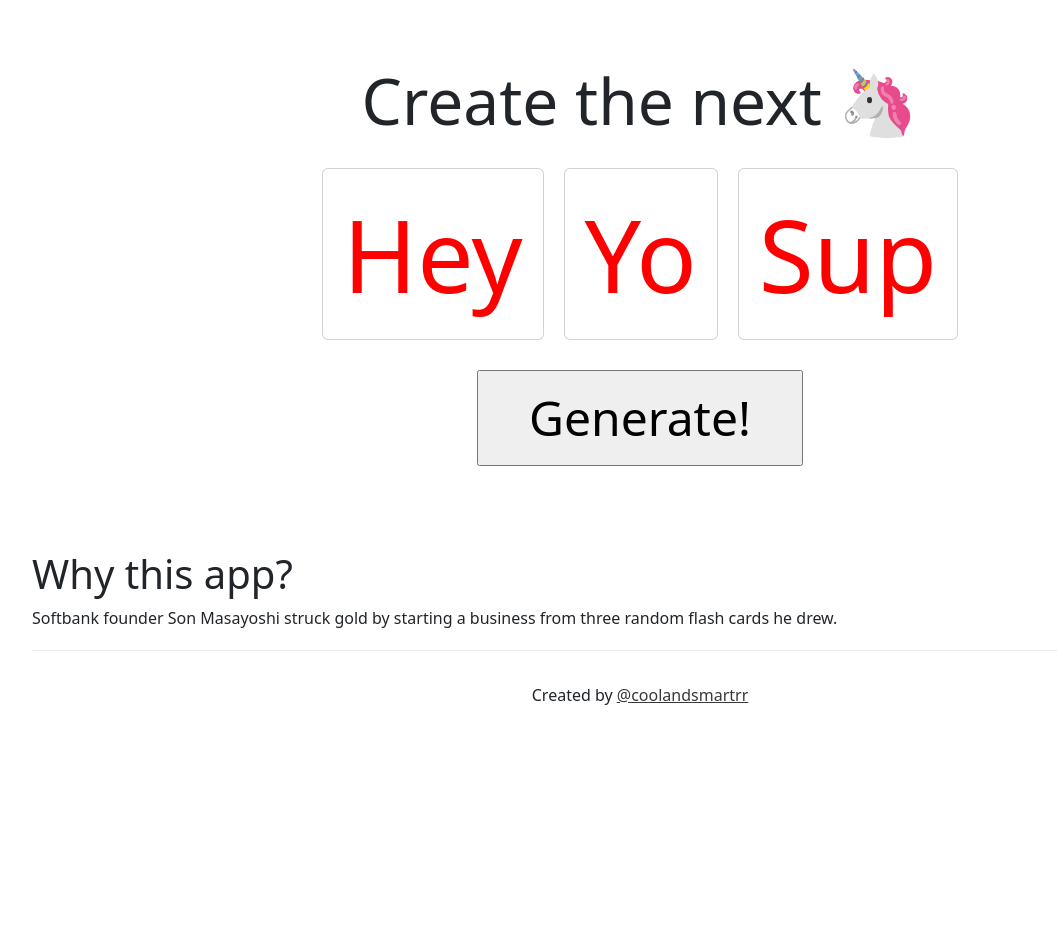
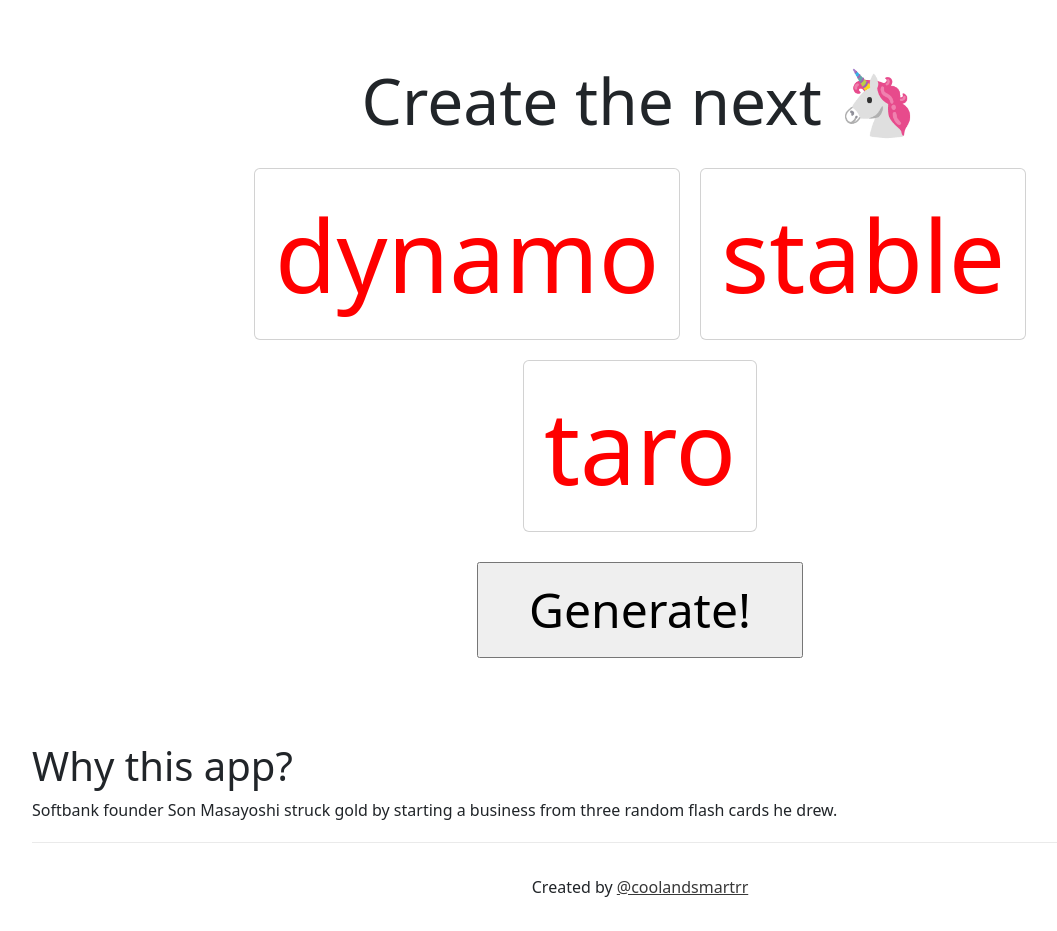
Before and after one commit to coolandsmartrr/ideacards, a Next.js app: page / in a window 1280 px wide. Shown: the whole page, without its empty margins (0-1057 px from the left). Before the commit the page ends 800 px from the top, so only its background shows below. Built offline with nearby package versions, Linux system fonts and the light colour scheme.

Commit message:
Hydrate cards with random words on page load

```diff
--- a/pages/index.js
+++ b/pages/index.js
@@ -1,5 +1,5 @@
 import Head from 'next/head'
-import React from 'react'
+import { useState, useEffect } from 'react'
 
 // Components
 import Card from './card'
@@ -10,9 +10,15 @@ import styles from '../styles/Home.module.css'
 import { nouns } from '../utils/nouns'
 
 export default function Home() {
-  const [word1, setWord1] = React.useState("Hey");
-  const [word2, setWord2] = React.useState("Yo");
-  const [word3, setWord3] = React.useState("Sup");
+  const [word1, setWord1] = useState();
+  const [word2, setWord2] = useState();
+  const [word3, setWord3] = useState();
+
+  useEffect(() => {
+    setWord1(generateWord())
+    setWord2(generateWord())
+    setWord3(generateWord())
+  }, [])
 
   function getRandomInt(min, max) {
     min = Math.ceil(min);
```
Also changed, not shown: 1 other file (tests, documents, lock files or other folders).
